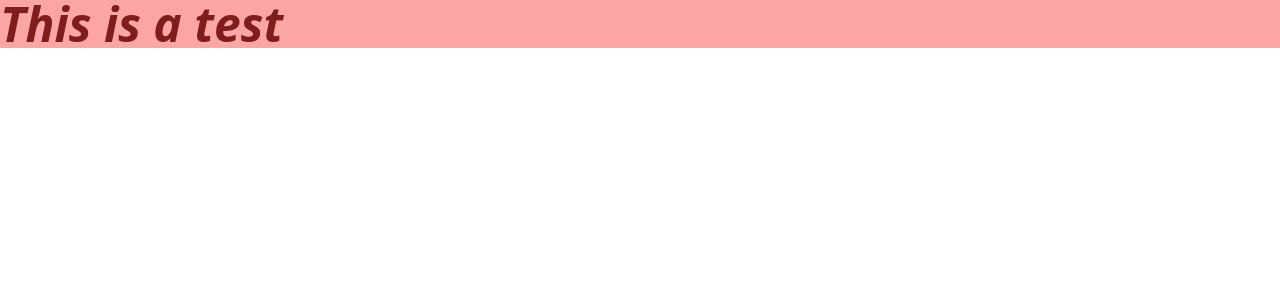
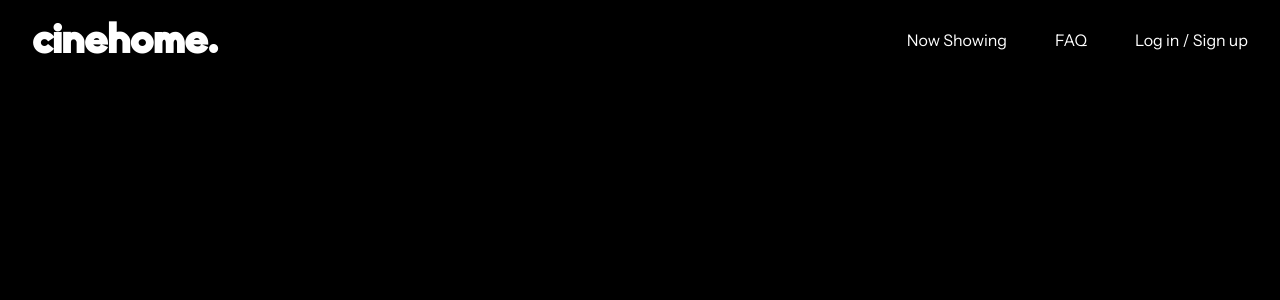
Before and after one commit to apnaux/cinehome-php, a PHP site: page / in a window 1280 px wide. Shown: the top 300 px of the page. Run offline with PHP 8.4, Linux system fonts and the light colour scheme.

Commit message:
Added new fonts and initialized index.php

```diff
--- a/index.php
+++ b/index.php
@@ -5,11 +5,19 @@
     <meta http-equiv="X-UA-Compatible" content="IE=edge">
     <meta name="viewport" content="width=device-width, initial-scale=1.0">
     <link href="/public/index.css" rel="stylesheet">
+    <link href="/public/fonts.css" rel="stylesheet">
     <title>cinehome: The Home Theatre Experience</title>
 </head>
-<body>
-    <p class="text-5xl font-bold bg-red-300 text-red-900 italic ">
-        This is a test
-    </p>
+<body class="bg-black">
+    <header class="flex flex-row justify-between items-center px-8 h-20">
+        <p class="text-5xl font-bold font-solitus text-white">
+            cinehome.
+        </p>
+        <div class="flex flex-row space-x-12 text-white font-instrument">
+            <p>Now Showing</p>
+            <p>FAQ</p>
+            <p>Log in / Sign up</p>
+        </div>
+    </header>
 </body>
 </html>
--- a/input.css
+++ b/input.css
@@ -1,3 +1,7 @@
 @tailwind base;
 @tailwind components;
 @tailwind utilities;
+
+@import url('./public/fonts/InstrumentSans-Italic[wdth\,wght].ttf');
+@import url('./public/fonts/InstrumentSans[wdth\,wght].ttf');
+@import url('./public/fonts/Solitus.ttf');
--- /dev/null
+++ b/public/fonts.css
@@ -0,0 +1,15 @@
+@font-face {
+    font-family: 'Instrument Sans';
+    src: url('fonts/InstrumentSans[wdth\,wght].ttf');
+  }
+
+@font-face {
+    font-family: 'Instrument Sans';
+    src: url('fonts/InstrumentSans-Italic[wdth\,wght].ttf');
+    font-style: italic;
+}
+
+@font-face {
+    font-family: Solitus;
+    src: url('fonts/Solitus.ttf');
+}
--- a/public/index.css
+++ b/public/index.css
@@ -766,6 +766,18 @@ video {
   display: none;
 }
 
+.h-16 {
+  height: 4rem;
+}
+
+.h-20 {
+  height: 5rem;
+}
+
+.w-16 {
+  width: 4rem;
+}
+
 .flex-shrink {
   flex-shrink: 1;
 }
@@ -1284,6 +1296,18 @@ video {
   margin-left: calc(0.5rem * calc(1 - var(--tw-space-x-reverse)));
 }
 
+.space-x-4 > :not([hidden]) ~ :not([hidden]) {
+  --tw-space-x-reverse: 0;
+  margin-right: calc(1rem * var(--tw-space-x-reverse));
+  margin-left: calc(1rem * calc(1 - var(--tw-space-x-reverse)));
+}
+
+.space-x-12 > :not([hidden]) ~ :not([hidden]) {
+  --tw-space-x-reverse: 0;
+  margin-right: calc(3rem * var(--tw-space-x-reverse));
+  margin-left: calc(3rem * calc(1 - var(--tw-space-x-reverse)));
+}
+
 .space-y-reverse > :not([hidden]) ~ :not([hidden]) {
   --tw-space-y-reverse: 1;
 }
@@ -1712,6 +1736,16 @@ video {
   background-color: rgb(252 165 165 / var(--tw-bg-opacity));
 }
 
+.bg-black {
+  --tw-bg-opacity: 1;
+  background-color: rgb(0 0 0 / var(--tw-bg-opacity));
+}
+
+.bg-white {
+  --tw-bg-opacity: 1;
+  background-color: rgb(255 255 255 / var(--tw-bg-opacity));
+}
+
 .decoration-slice {
   -webkit-box-decoration-break: slice;
           box-decoration-break: slice;
@@ -1822,6 +1856,11 @@ video {
      object-fit: scale-down;
 }
 
+.px-8 {
+  padding-left: 2rem;
+  padding-right: 2rem;
+}
+
 .text-left {
   text-align: left;
 }
@@ -1876,6 +1915,14 @@ video {
 
 .align-super {
   vertical-align: super;
+}
+
+.font-solitus {
+  font-family: Solitus, sans-serif;
+}
+
+.font-instrument {
+  font-family: Instrument Sans, sans-serif;
 }
 
 .text-5xl {
@@ -1967,6 +2014,16 @@ video {
 .text-red-900 {
   --tw-text-opacity: 1;
   color: rgb(127 29 29 / var(--tw-text-opacity));
+}
+
+.text-red-100 {
+  --tw-text-opacity: 1;
+  color: rgb(254 226 226 / var(--tw-text-opacity));
+}
+
+.text-white {
+  --tw-text-opacity: 1;
+  color: rgb(255 255 255 / var(--tw-text-opacity));
 }
 
 .underline {
```
Also changed, not shown: tailwind.config.js (+6 -1 lines), package-lock.json, public/fonts/InstrumentSans-Italic[wdth,wght].ttf (added), public/fonts/InstrumentSans[wdth,wght].ttf (added), public/fonts/Solitus.ttf (added).
